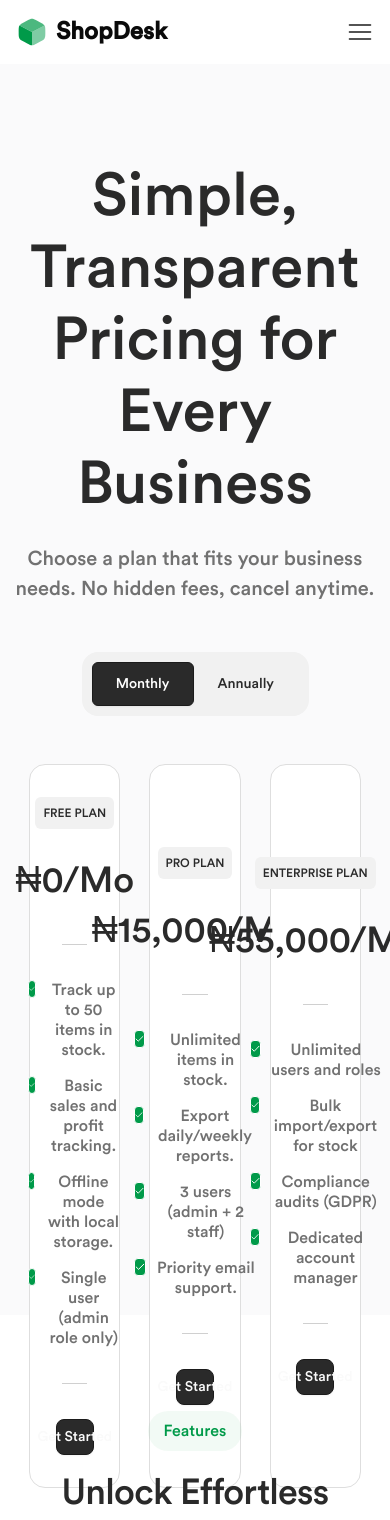
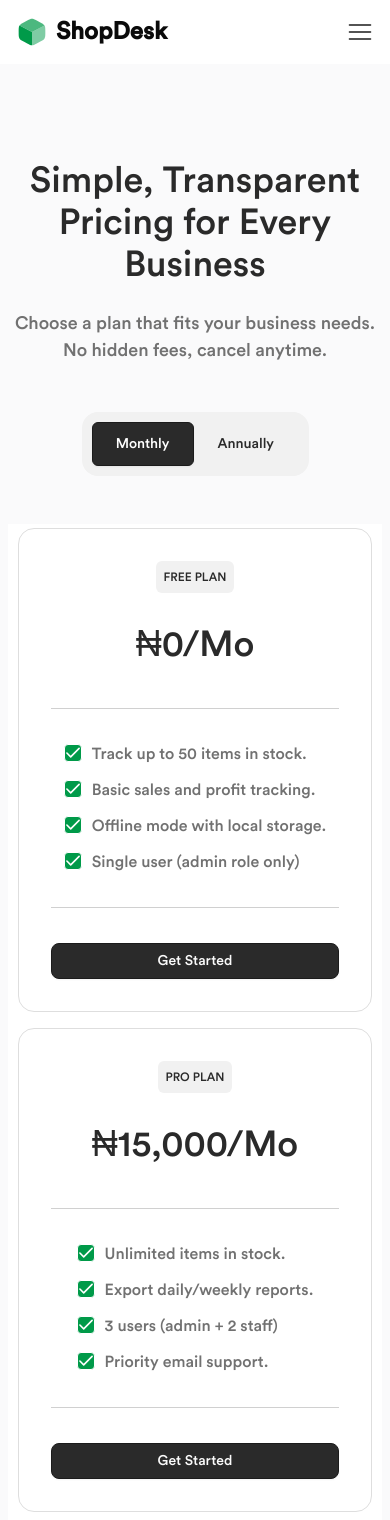
Before and after one commit to ukponotitus/shopdesk-fe, a Next.js app: page /pricing in a window 390 px wide. Shown: the top 1520 px of the page. Built offline with nearby package versions, Linux system fonts and the light colour scheme.

Commit message:
fix: change the width of the first section in the pricing section. Modify the width of the first section so that it stays contained within its container thereby fixing alignment issues.
feat: implement responsive design for pricing section on mobile and tablet devices.

```diff
--- a/app/pricing/page.tsx
+++ b/app/pricing/page.tsx
@@ -113,12 +113,12 @@ const Page = () => {
 
   return (
     <main className={customFont.className}>
-      <section className="w-screen bg-[#fafafb] pt-[96px] pb-[61px] flex flex-col items-center gap-[48px]">
+      <section className="w-full bg-[#fafafb] pt-[96px] flex flex-col items-center gap-[48px] px-2">
         <div className="flex flex-col gap-[24px] items-center">
-          <h2 className="font-[500] text-[60px] leading-[120%] max-w-[30ch] text-center text-[#2a2a2a]">
+          <h2 className="font-[500] text-[36px] leading-[42px] md:text-[60px] md:leading-[120%] max-w-[30ch] text-center text-[#2a2a2a]">
             Simple, Transparent Pricing for Every Business
           </h2>
-          <p className="text-center font-[400] text-[#717171] text-[20px] leading-[150%]">
+          <p className="text-center font-[400] text-[#717171] text-[18px] md:text-[20px] leading-[150%]">
             Choose a plan that fits your business needs. No hidden fees, cancel
             anytime.
           </p>
@@ -136,12 +136,12 @@ const Page = () => {
           </Button>
         </div>
 
-        <section className="w-[min(85%,1210px)] h-[490px] grid grid-cols-3 gap-[29px]">
+        <section className="w-full px-[10px] pt-[4px] pb-[64px] lg:p-0 lg:pb-[64px] lg:w-[min(85%,1210px)] lg:grid lg:grid-cols-3 lg:gap-[29px] flex flex-wrap justify-center gap-4 bg-white lg:bg-transparent">
           {priceCardContent.map(
             (cardContent: PriceCardContentOptions, index: number) => {
               return (
                 <div
-                  className="flex column justify-center items-center flex-col p-[32px] gap-[35px] bg-white rounded-[16px] border-[1px] border-[#dedede]"
+                  className="flex column items-center flex-col p-[32px] gap-[35px] bg-white rounded-[16px] border-[1px] border-[#dedede] w-[min(100%,371px)] lg:w-full"
                   key={index}
                 >
                   <div className="flex flex-col gap-6 items-center *:font-[500] *:text-[#2a2a2a]">
@@ -173,7 +173,7 @@ const Page = () => {
                     ))}
                   </div>
                   <div className={`${horizontalRuleStyles}`}></div>
-                  <Button className="w-full py-[10px] px-[18px] rounded-[8px] border-[1px] border-[#1b1b1b] bg-[#2a2a2a]">
+                  <Button className="w-full py-[10px] px-[18px] rounded-[8px] border-[1px] border-[#1b1b1b] bg-[#2a2a2a] mt-auto">
                     Get Started
                   </Button>
                 </div>
@@ -183,9 +183,9 @@ const Page = () => {
         </section>
       </section>
 
-      <section className="min-h-[834px] bg-white py-[96px] flex flex-col gap-[64px] mb-[30px]">
+      <section className="bg-[#fafafb] lg:bg-white py-[64px] flex flex-col gap-[48px] mb-[40px]">
         <div className="flex flex-col gap-[20px] px-[32px] items-center">
-          <p className="py-2 px-4 rounded-[24px] bg-[rgba(0,154,73,0.05)] text-[#009A49] font-[500] text-[16px] leading-[24px]">
+          <p className="py-2 px-4 rounded-[24px] md:bg-[rgba(0,154,73,0.05)] text-[#009A49] font-[500] text-[16px] leading-[24px]">
             Features
           </p>
           <h3 className="font-[500] text-[36px] leading-[44px] text-[#2a2a2a] tracking-[-0.02em] text-center">
@@ -198,7 +198,7 @@ const Page = () => {
             business
           </p>
         </div>
-        <div className="grid grid-cols-3 grid-rows-2 gap-x-[32px] gap-y-[64px] px-[32px]">
+        <div className="px-4 gap-[40px] flex flex-col md:grid md:grid-cols-3 md:grid-rows-2 md:gap-x-[32px] md:gap-y-[64px] md:px-[32px]">
           {featuresSectionContent.map(
             (content: FeaturesSectionOptions, index: number) => {
               return (
@@ -221,7 +221,7 @@ const Page = () => {
                     {content.title}
                   </p>
 
-                  <p className="text-[#717171] text-[16px] leading-[24px] font-[450] text-center">
+                  <p className="text-[#717171] text-[16px] leading-[24px] font-[450] text-center max-w-[40ch]">
                     {content.text}
                   </p>
                 </div>
```
